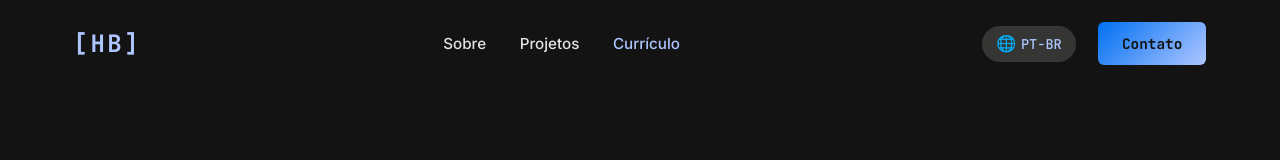
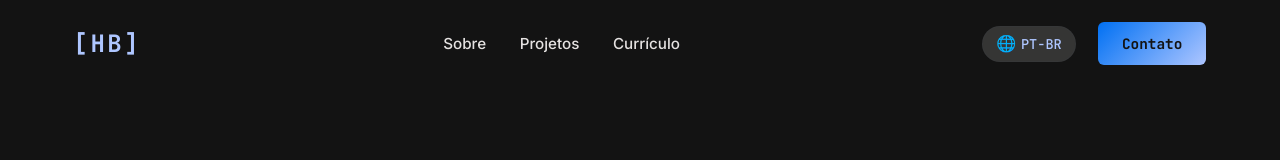
Before and after one commit to brnrhv/portfoliopessoal, a React (Vite) app: page / in a window 1280 px wide. Shown: the top 160 px of the page. Built offline with nearby package versions, Linux system fonts and the light colour scheme.

Commit message:
Ajuste Botao Curriculo

```diff
--- a/src/sections/Header/Header.tsx
+++ b/src/sections/Header/Header.tsx
@@ -26,7 +26,7 @@ export const Header: React.FC = () => {
         <nav className="nav-links">
           <a href="/#about" className="nav-link">{t('header.nav.about')}</a>
           <a href="/#projects" className="nav-link">{t('header.nav.projects')}</a>
-          <Link to="/resume" className="nav-link" style={{color: 'var(--color-primary)'}}>{t('header.nav.resume')}</Link>
+          <Link to="/resume" className="nav-link">{t('header.nav.resume')}</Link>
         </nav>
 
         <div className="header-actions">
```
